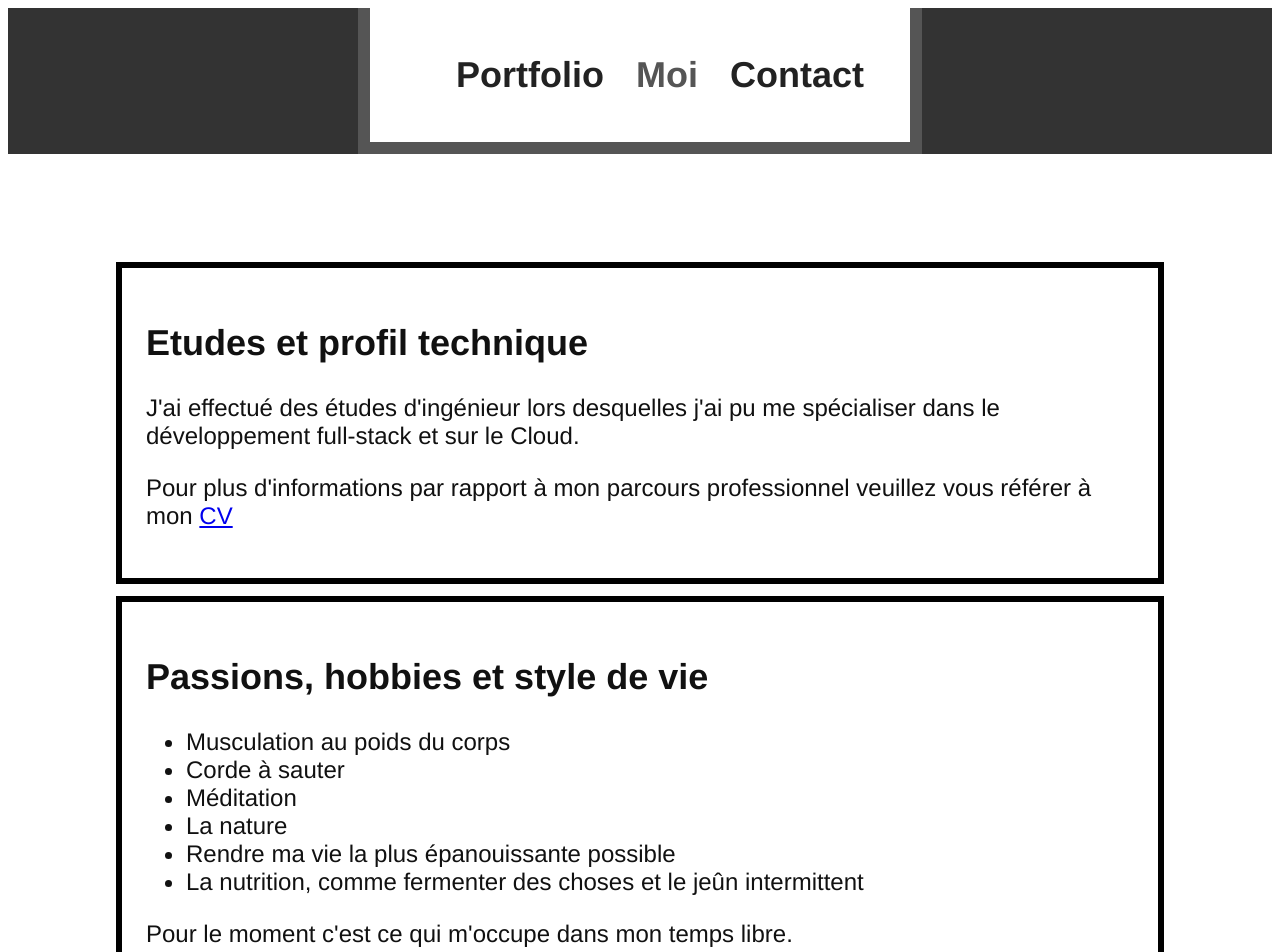
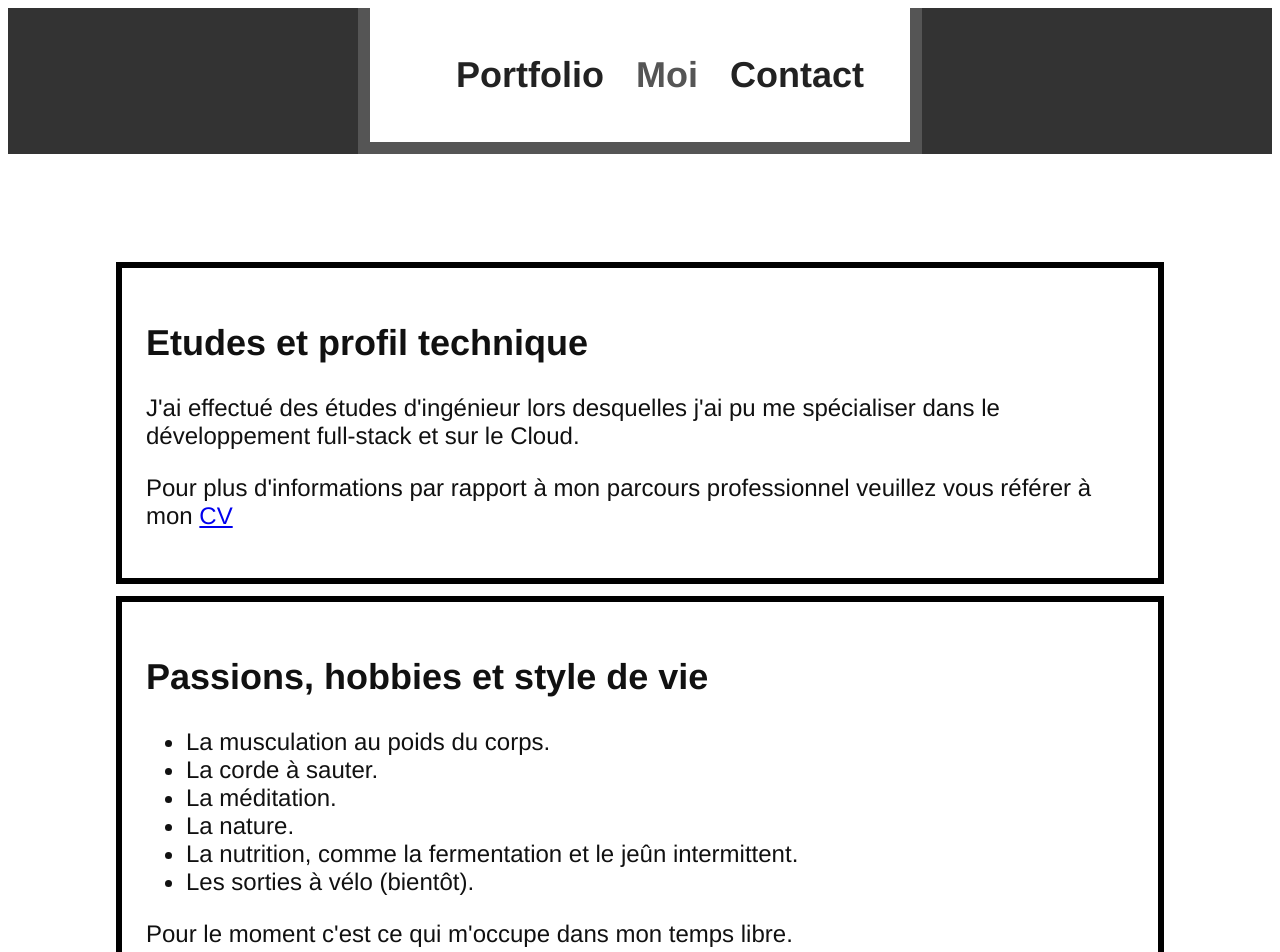
Before and after one commit to Rheor/portfolio, a Vue app in the folder front/: page /about in a window 1280 px wide. Shown: the top 952 px of the page. Built offline with nearby package versions, Linux system fonts and the light colour scheme.

Commit message:
Change hobby list a bit.

```diff
--- a/front/src/views/About.vue
+++ b/front/src/views/About.vue
@@ -17,12 +17,12 @@
       <h2>Passions, hobbies et style de vie</h2>
       <p>
         <ul>
-          <li>Musculation au poids du corps</li>
-          <li>Corde à sauter</li>
-          <li>Méditation</li>
-          <li>La nature</li>
-          <li>Rendre ma vie la plus épanouissante possible</li>
-          <li>La nutrition, comme fermenter des choses et le jeûn intermittent</li>
+          <li>La musculation au poids du corps.</li>
+          <li>La corde à sauter.</li>
+          <li>La méditation.</li>
+          <li>La nature.</li>
+          <li>La nutrition, comme la fermentation et le jeûn intermittent.</li>
+          <li>Les sorties à vélo (bientôt).</li>
         </ul>
         Pour le moment c'est ce qui m'occupe dans mon temps libre.
       </p>
```
